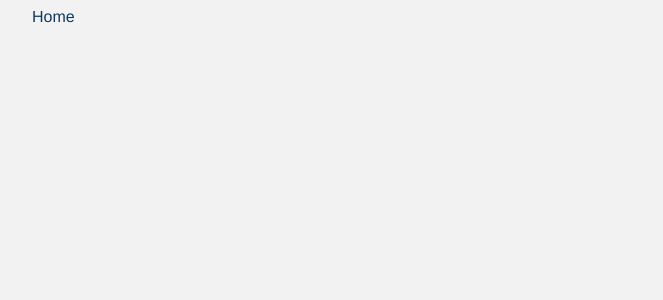
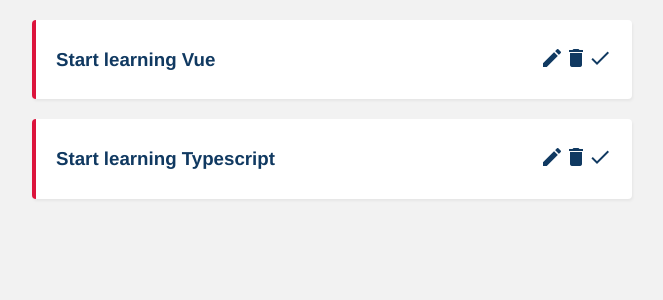
Before and after one commit to angel-sinn/PL_vue-planner, a Vue app: page / in a window 1280 px wide. Shown: the top 300 px of the page, without its empty margins (308-971 px from the left). Built offline with nearby package versions, Linux system fonts and the light colour scheme; data requests are answered from the project's data file.

Commit message:
Add single project component. Rendering each project and icon

```diff
--- a/data/db.json
+++ b/data/db.json
@@ -2,7 +2,7 @@
   "projects": [
     {
       "id": 1,
-      "title": "Start learning vue",
+      "title": "Start learning Vue",
       "details": "Lorem ipsum",
       "complete": true
     },
--- a/public/index.html
+++ b/public/index.html
@@ -5,7 +5,9 @@
     <meta http-equiv="X-UA-Compatible" content="IE=edge">
     <meta name="viewport" content="width=device-width,initial-scale=1.0">
     <link rel="icon" href="<%= BASE_URL %>favicon.ico">
-    <title><%= htmlWebpackPlugin.options.title %></title>
+    <link href="https://fonts.googleapis.com/icon?family=Material+Icons"
+      rel="stylesheet">
+    <title>Planner</title>
   </head>
   <body>
     <noscript>
--- /dev/null
+++ b/src/components/SingleProject.vue
@@ -0,0 +1,50 @@
+<template>
+  <div class="project">
+    <div class="actions">
+      <h3 @click="toggleDetails">{{project.title}}</h3>
+      <div class="icons">
+        <span class="material-icons">edit</span>
+        <span class="material-icons">delete</span>
+        <span class="material-icons">done</span>
+      </div>
+    </div>
+    <div v-if="showDetails" class="details">
+      <p>{{project.details}}</p>
+    </div>
+  </div>
+</template>
+
+<script>
+export default {
+  props: ['project'],
+  data() {
+    return {
+      showDetails: false,
+    }
+  },
+  methods: {
+    toggleDetails() {
+      this.showDetails = !this.showDetails
+    }
+  }
+}
+</script>
+
+<style>
+  .project {
+    margin: 20px auto;
+    background: white;
+    padding: 10px 20px;
+    border-radius: 4px;
+    box-shadow: 1px 2px 3px rgba(0,0,0,0.05);
+    border-left: 4px solid crimson;
+  }
+  h3 {
+    cursor: pointer;
+  }
+  .actions {
+    display: flex;
+    justify-content: space-between;
+    align-items: center;
+  }
+</style>
--- a/src/views/Home.vue
+++ b/src/views/Home.vue
@@ -1,13 +1,29 @@
 <template>
   <div class="home">
-    Home
+    <div v-if="projects.length">
+      <div v-for="project of projects" :key="project.id">
+        <SingleProject :project="project"/>
+      </div>
+    </div>
   </div>
 </template>
 
 <script>
+import SingleProject from '../components/SingleProject.vue'
 
 export default {
   name: 'Home',
-  components: {}
+  components: {SingleProject},
+  data() {
+    return {
+      projects: []
+    }
+  },
+  mounted() {
+    fetch('http://localhost:3000/projects')
+      .then(res => res.json())
+      .then(data => this.projects = data)
+      .catch(err => console.log(err.message))
+  }
 }
 </script>
```
